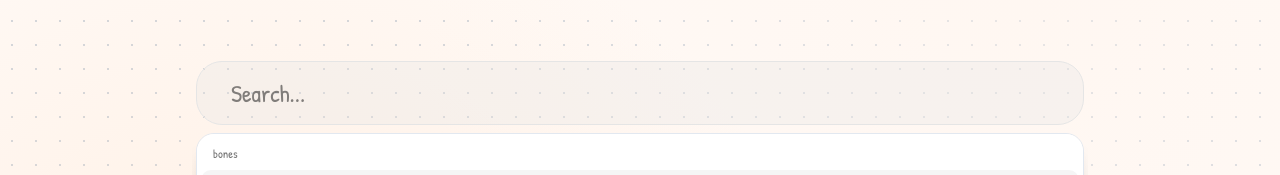
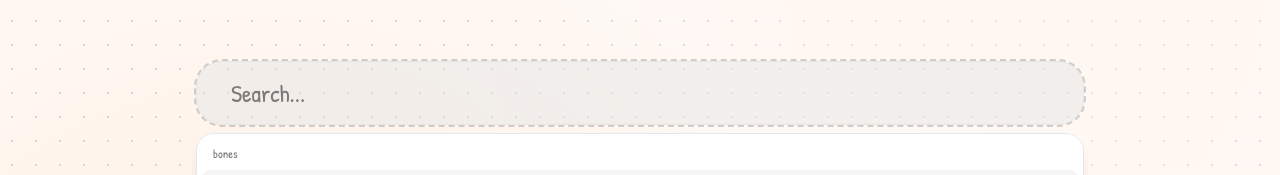
Before and after one commit to HUSS4IN22/free_anatomy_explorer, a React (Vite) app in the folder frontend/: page / in a window 1280 px wide. Shown: the part 159-334 px from the top of the page. Built offline with nearby package versions, Linux system fonts and the light colour scheme; some icons are missing.

Commit message:
add outline to command input

```diff
--- a/frontend/src/components/ui/command.tsx
+++ b/frontend/src/components/ui/command.tsx
@@ -71,11 +71,11 @@ function CommandInput({
 }: React.ComponentProps<typeof CommandPrimitive.Input>) {
   return (
     <div data-slot="command-input-wrapper" className="">
-      <InputGroup className="h-16 bg-input/30 rounded-4xl">
+      <InputGroup className="h-16 bg-input/50 rounded-4xl outline-dashed outline-2">
         <CommandPrimitive.Input
           data-slot="command-input"
           className={cn(
-            "w-full outline-hidden disabled:cursor-not-allowed disabled:opacity-50 text-2xl",
+            "w-full disabled:cursor-not-allowed disabled:opacity-50 text-2xl",
             className
           )}
           {...props}
```
